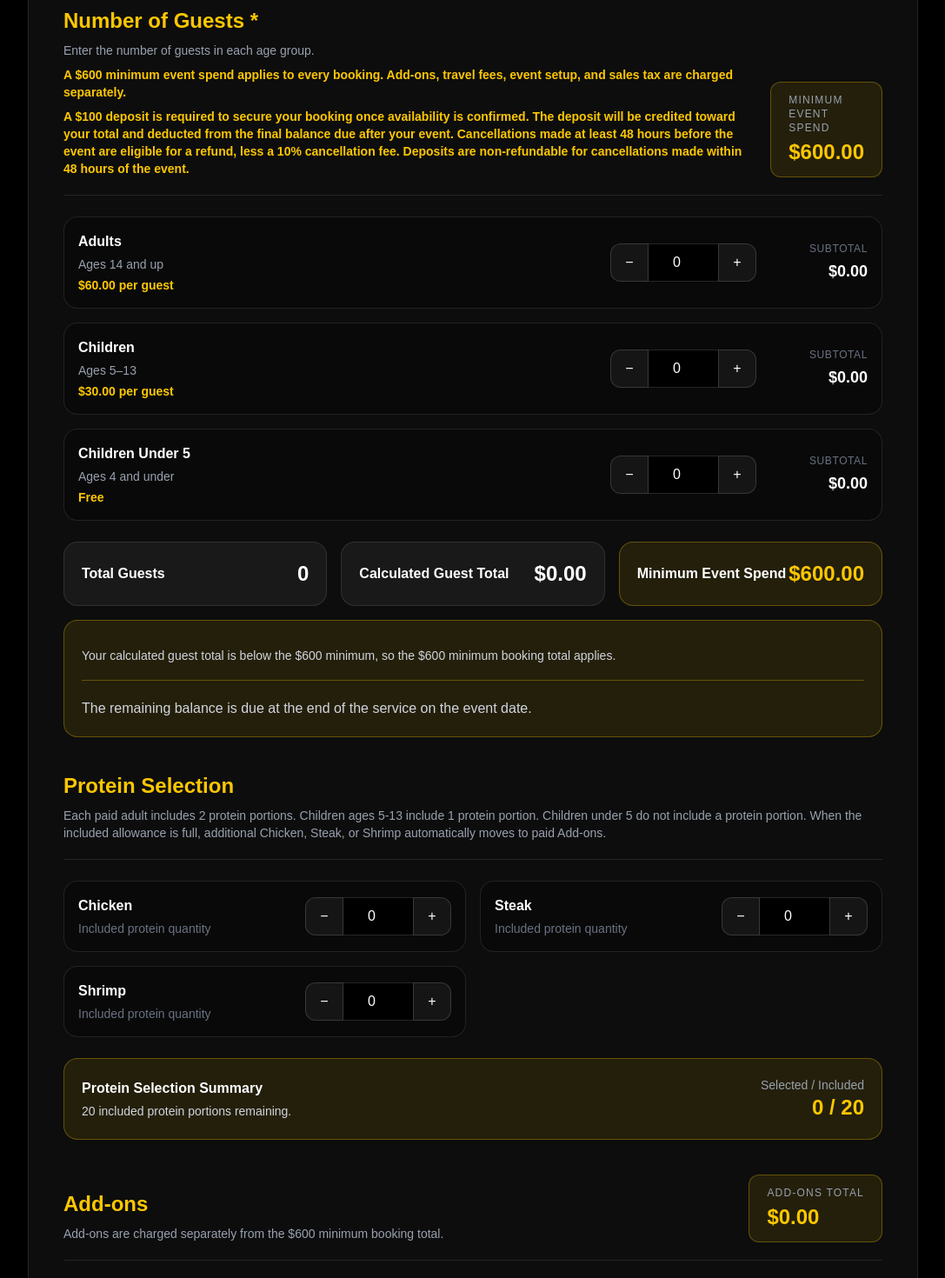
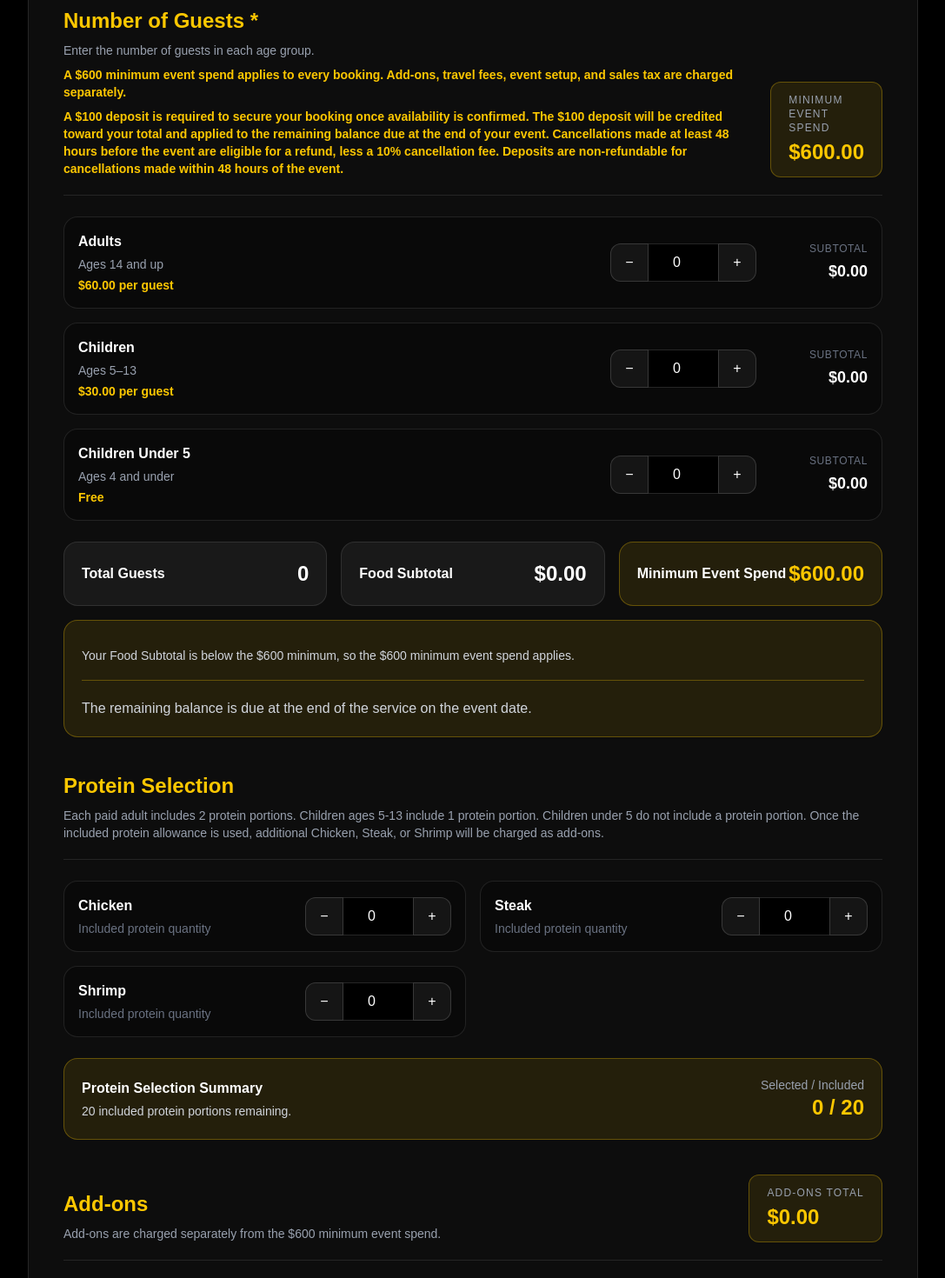
Before and after one commit to songsteppanyaki/songsteppanyaki, a Next.js app: page /booking in a window 1280 px wide. Shown: the part 1140-2610 px from the top of the page at 87% size, without its empty margins (96-1183 px from the left). Built offline with nearby package versions, Linux system fonts and the light colour scheme.

Commit message:
Improve booking page wording

```diff
--- a/app/booking/page.tsx
+++ b/app/booking/page.tsx
@@ -965,7 +965,7 @@ router.push("/booking/payment");
                 </p>
                 <p className="mt-2 text-sm font-semibold text-yellow-400">
  A $100 deposit is required to secure your booking once availability is confirmed.
-The deposit will be credited toward your total and deducted from the final balance due after your event.
+The $100 deposit will be credited toward your total and applied to the remaining balance due at the end of your event.
 Cancellations made at least 48 hours before the event are eligible for a refund, less a 10% cancellation fee. Deposits are non-refundable for cancellations made within 48 hours of the event.
 </p>
               </div>
@@ -1045,7 +1045,7 @@ Cancellations made at least 48 hours before the event are eligible for a refund,
               />
 
               <SummaryBox
-                label="Calculated Guest Total"
+                label="Food Subtotal"
                 value={`$${calculatedGuestTotal.toFixed(2)}`}
               />
 
@@ -1062,7 +1062,7 @@ Cancellations made at least 48 hours before the event are eligible for a refund,
                 </p>
 
                 <p className="mt-2 text-sm leading-6 text-gray-300">
-                  Your calculated guest total is below the $600 minimum, so the $600 minimum booking total applies.
+                  Your Food Subtotal is below the $600 minimum, so the $600 minimum event spend applies.
                 </p>
                 <div className="mt-4 pt-4 border-t border-yellow-400/30">
   <p className="mt-1 text-gray-300">
@@ -1083,9 +1083,7 @@ Cancellations made at least 48 hours before the event are eligible for a refund,
               <p className="mt-2 text-sm text-gray-400">
                 Each paid adult includes 2 protein portions. Children
                 ages 5-13 include 1 protein portion. Children under 5
-                do not include a protein portion. When the included
-                allowance is full, additional Chicken, Steak, or Shrimp
-                automatically moves to paid Add-ons.
+                do not include a protein portion. Once the included protein allowance is used, additional Chicken, Steak, or Shrimp will be charged as add-ons.
               </p>
             </div>
 
@@ -1215,7 +1213,7 @@ Cancellations made at least 48 hours before the event are eligible for a refund,
 
                 <p className="mt-2 text-sm text-gray-400">
                   Add-ons are charged separately from the $600
-minimum booking total.
+minimum event spend.
                 </p>
               </div>
 
@@ -1304,7 +1302,7 @@ minimum booking total.
                 </h2>
 
                 <p className="mt-2 text-sm text-gray-400">
-                  Select either option or choose both. Setup services are charged per guest and added separately to the booking total.
+                  Select either option or choose both. Setup services are charged per guest and added separately to the event spend.
                 </p>
               </div>
 
@@ -1518,7 +1516,7 @@ minimum booking total.
             <div className="mt-6 space-y-4">
               <PriceRow
                 label={`Food Total (${totalGuests} guests)`}
-                value={chargedGuestTotal}
+                value={totalGuests === 0 ? 0 : chargedGuestTotal}
               />
 
 
@@ -1605,9 +1603,8 @@ minimum booking total.
 
               {complimentaryProteinAllowance > 0 && (
                 <p className="mt-2 text-sm text-yellow-400">
-                  This includes{" "}
-                  {complimentaryProteinAllowance} complimentary
-                  protein portions included with the minimum event spend.
+                  Your minimum event spend includes{" "}
+                  {complimentaryProteinAllowance} protein portions.
                 </p>
               )}
             </div>
@@ -1642,7 +1639,7 @@ minimum booking total.
 </p>
 
 <p className="mt-2 text-base md:text-lg leading-7 text-gray-300">
-  Tips are voluntary and typically range from 20%-30% of the meal total, based on your satisfaction with the chef's service.
+  Tips are voluntary. A 20%-30% tip is customary for this type of service and may be given based on your satisfaction with the chef's service.
 </p>
 
 <p className="mt-2 text-lg md:text-xl font-semibold text-yellow-300">
```
